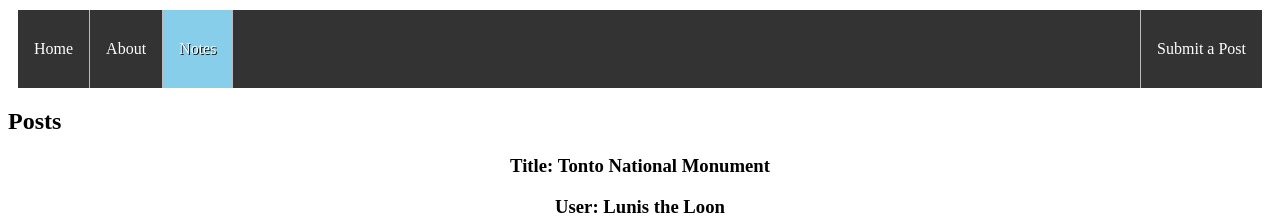
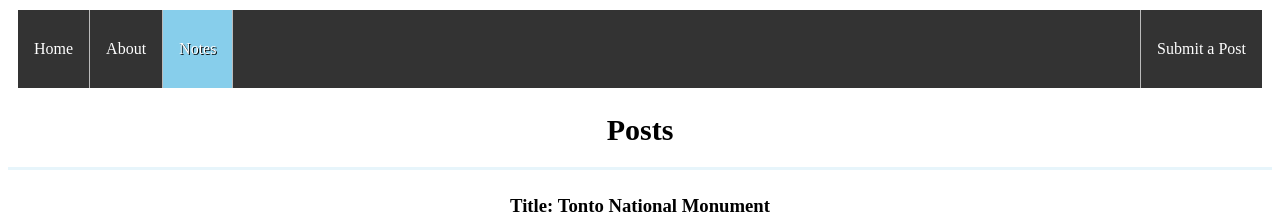
Before and after one commit to djinyi/project2-sw-field-notes, a React (Create React App) app: page /postList in a window 1280 px wide. Shown: the top 220 px of the page. Built offline with nearby package versions, Linux system fonts and the light colour scheme; data requests are answered from the project's data file.

Commit message:
style PostList.js

```diff
--- a/src/PostList.js
+++ b/src/PostList.js
@@ -35,12 +35,23 @@ function PostList() {
     ))
 
     return(
-        <div className="body">
+        <PostStyle className="body">
             <h2>Posts</h2>
             <div>{post}</div>
             <Link to={`/submitpost`}>Submit New Post</Link>
-        </div>
+
+        </PostStyle>
     )
 }
 
 export default PostList;
+
+const PostStyle = styled.div`
+h2{
+    font-size: 30px;
+    text-align: center;
+    padding-bottom: 20px;
+    border-bottom-style: solid;
+    border-bottom-color: rgba(135, 206, 235, .2)
+}
+`
```
